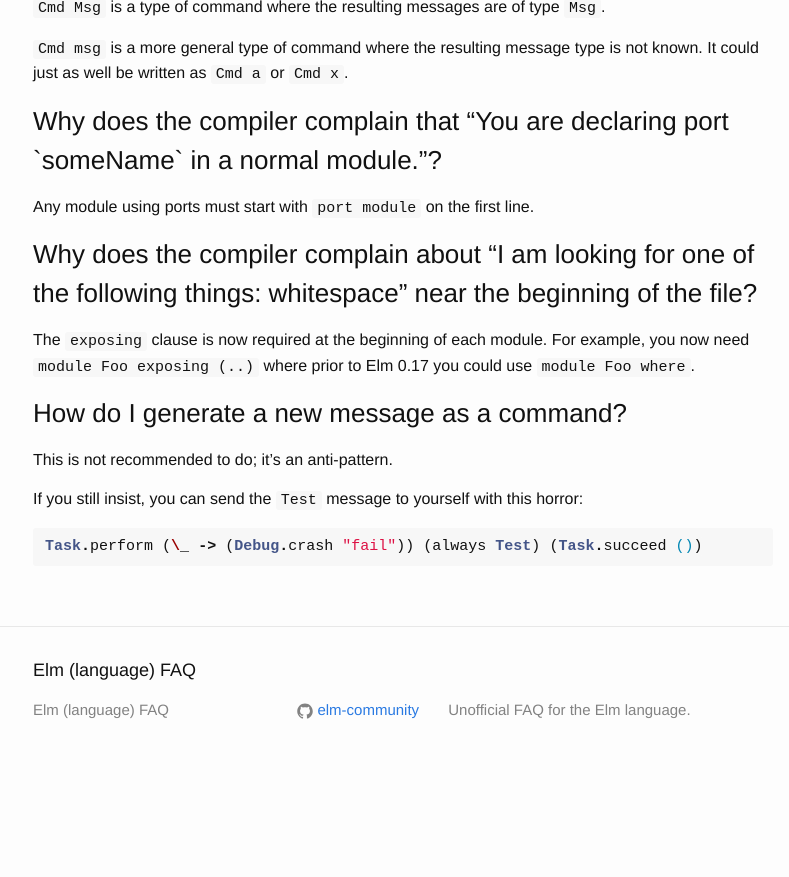
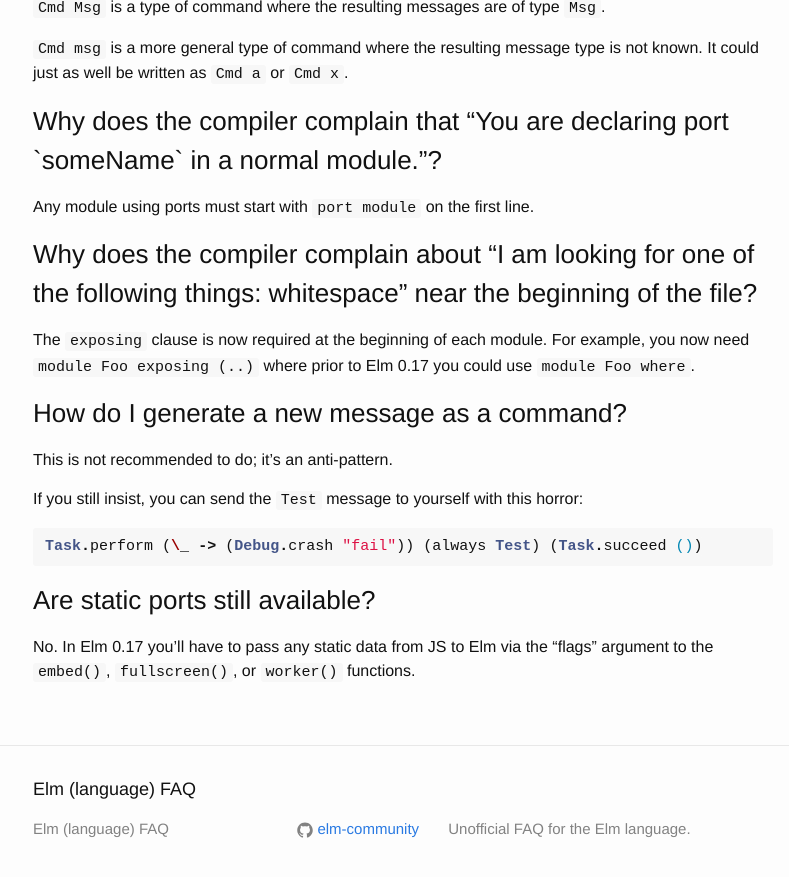
Before and after one commit to gunnarahlberg/elm-faq, a Jekyll site: the page built from 17.md, in a window 1280 px wide and 900 px high, scrolled down 1589 px. Shown: the top 877 px of the window, without its empty margins (237-1026 px from the left). Built offline with Jekyll 4.4.1, drawn with Linux system fonts in a browser that asks for light colours; before the commit the page ends 2371 px from its top, so only the background shows below that.

Commit message:
static ports

````diff
--- a/17.md
+++ b/17.md
@@ -91,3 +91,7 @@ If you still insist, you can send the `Test` message to yourself with this horro
 ```haskell
 Task.perform (\_ -> (Debug.crash "fail")) (always Test) (Task.succeed ())
 ```
+
+### Are static ports still available?
+
+No. In Elm 0.17 you'll have to pass any static data from JS to Elm via the "flags" argument to the `embed()`, `fullscreen()`, or `worker()` functions.
````
